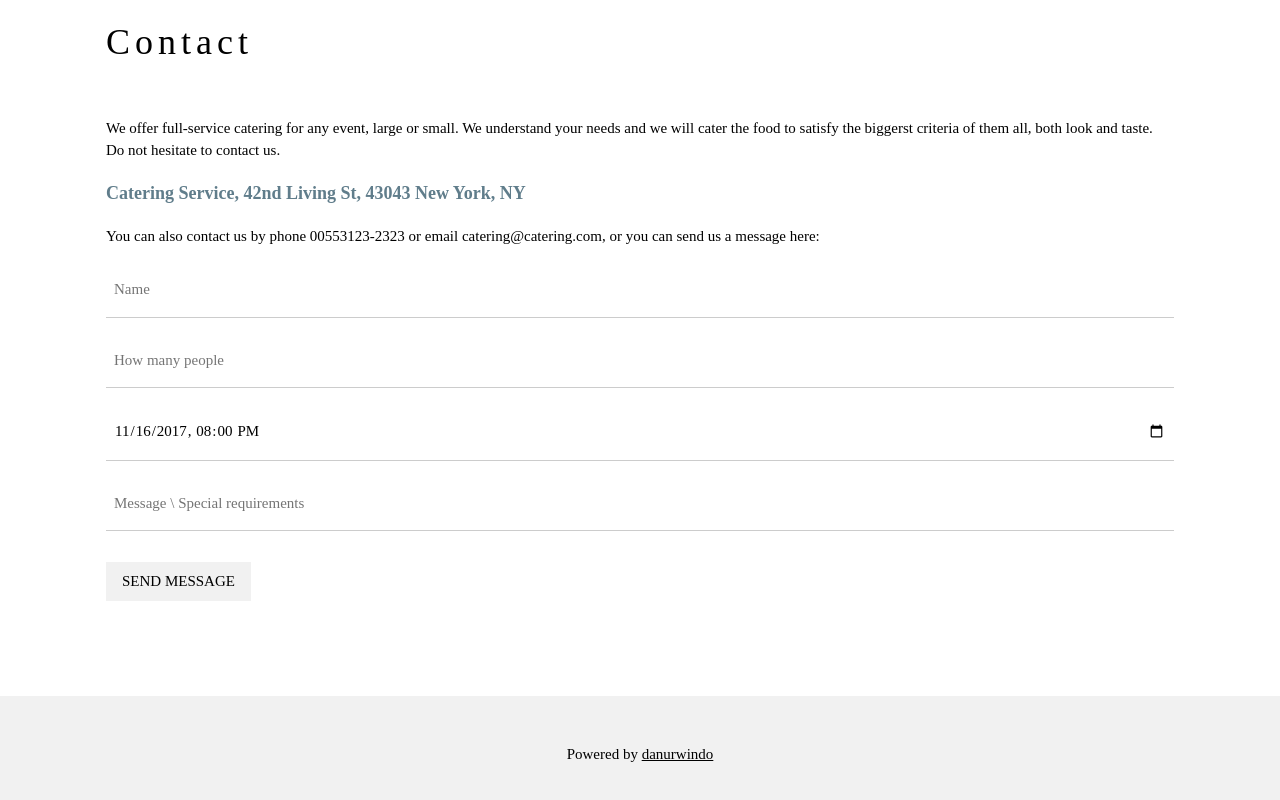
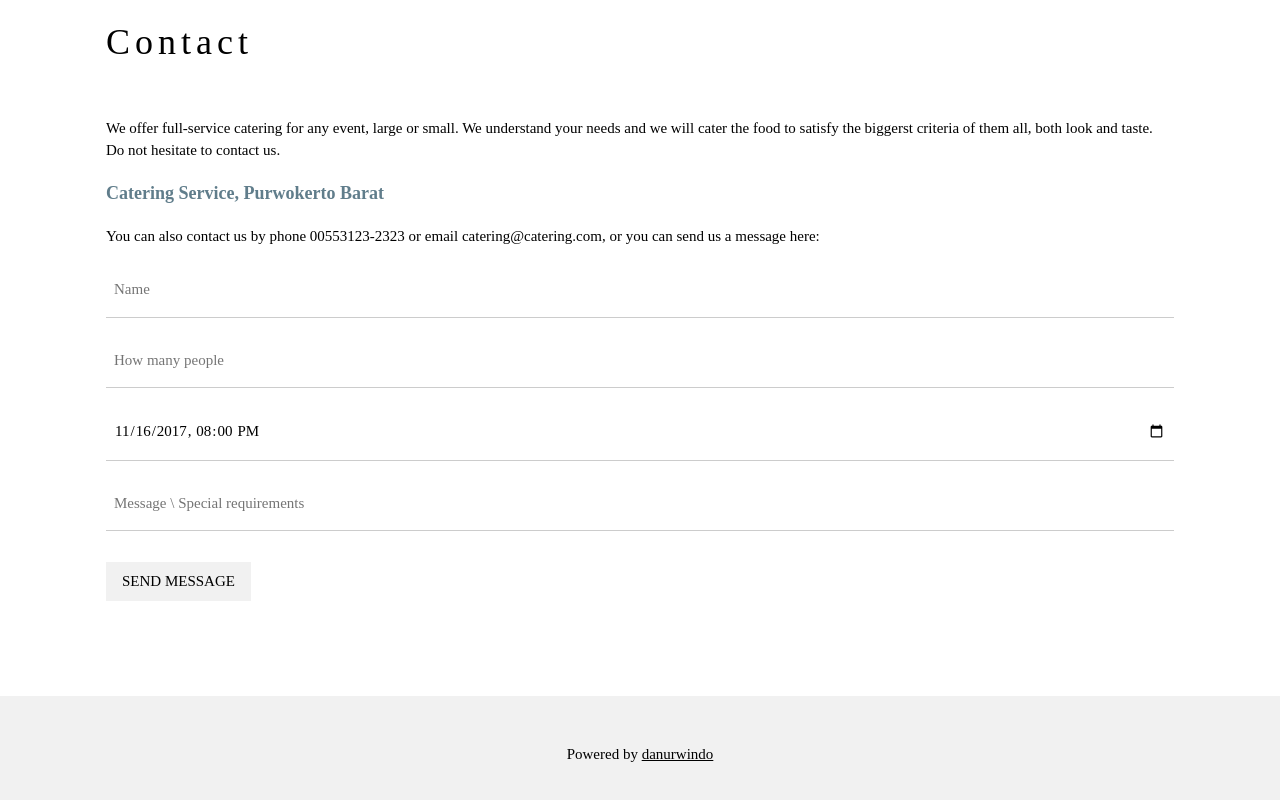
Before and after one commit to rapido2/rapido2.github.io, a plain HTML site: page index.html in a window 1280 px wide. Shown: the part 1521-2321 px from the top of the page. Drawn offline with nearby package versions, Linux system fonts and the light colour scheme.

Commit message:
Update index.html

```diff
--- a/index.html
+++ b/index.html
@@ -1,6 +1,6 @@
 <!DOCTYPE html>
 <html>
-<title>W3.CSS Template</title>
+<title>Catering Sehat</title>
 <meta charset="UTF-8">
 <meta name="viewport" content="width=device-width, initial-scale=1">
 <link rel="stylesheet" href="https://www.w3schools.com/w3css/4/w3.css">
@@ -84,7 +84,7 @@ h1, h2, h3, h4, h5, h6 {
   <div class="w3-container w3-padding-64" id="contact">
     <h1>Contact</h1><br>
     <p>We offer full-service catering for any event, large or small. We understand your needs and we will cater the food to satisfy the biggerst criteria of them all, both look and taste. Do not hesitate to contact us.</p>
-    <p class="w3-text-blue-grey w3-large"><b>Catering Service, 42nd Living St, 43043 New York, NY</b></p>
+    <p class="w3-text-blue-grey w3-large"><b>Catering Service, Purwokerto Barat</b></p>
     <p>You can also contact us by phone 00553123-2323 or email catering@catering.com, or you can send us a message here:</p>
     <form action="/action_page.php" target="_blank">
       <p><input class="w3-input w3-padding-16" type="text" placeholder="Name" required name="Name"></p>
```
